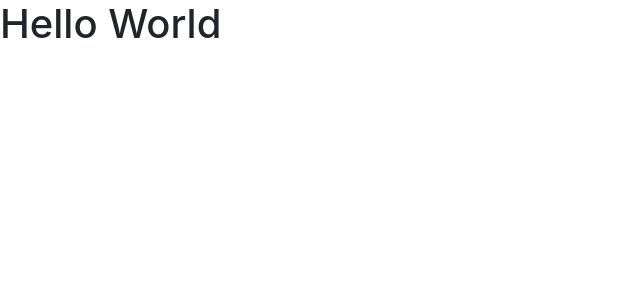
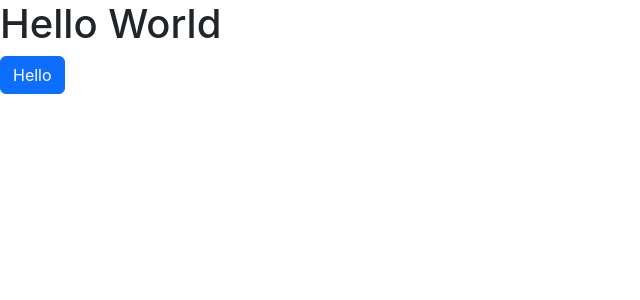
Before and after one commit to brodie96/dictionary-project, a React (Create React App) app: page / in a window 1280 px wide. Shown: the top 300 px of the page, without its empty margins (0-640 px from the left). Built offline with nearby package versions, Linux system fonts and the light colour scheme.

Commit message:
checked bootstrap

```diff
--- a/src/App.js
+++ b/src/App.js
@@ -6,6 +6,9 @@ export default function App() {
       <header className="App-header">
         <div>
           <h1>Hello World</h1>
+          <a href="#" className="btn btn-primary">
+            Hello
+          </a>
         </div>
       </header>
     </div>
```
